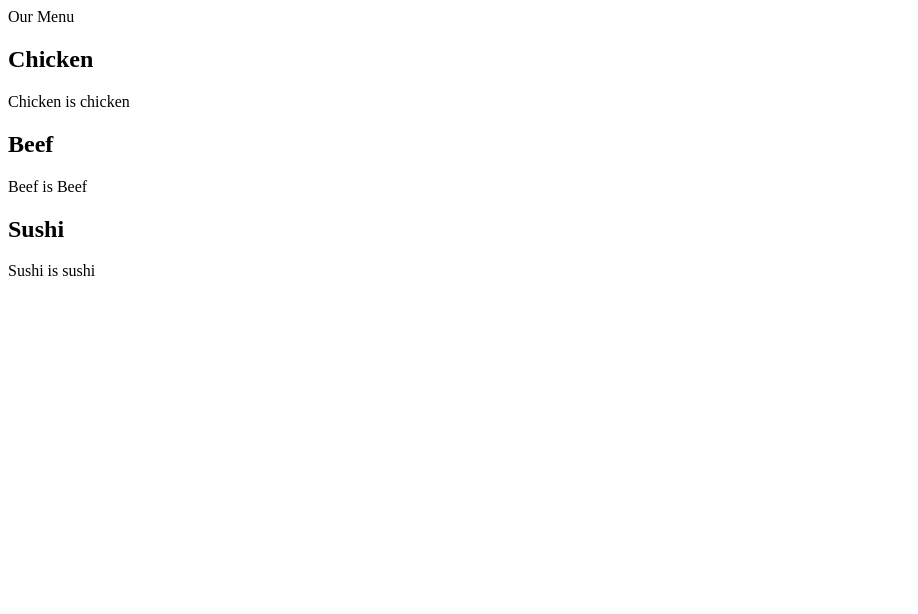
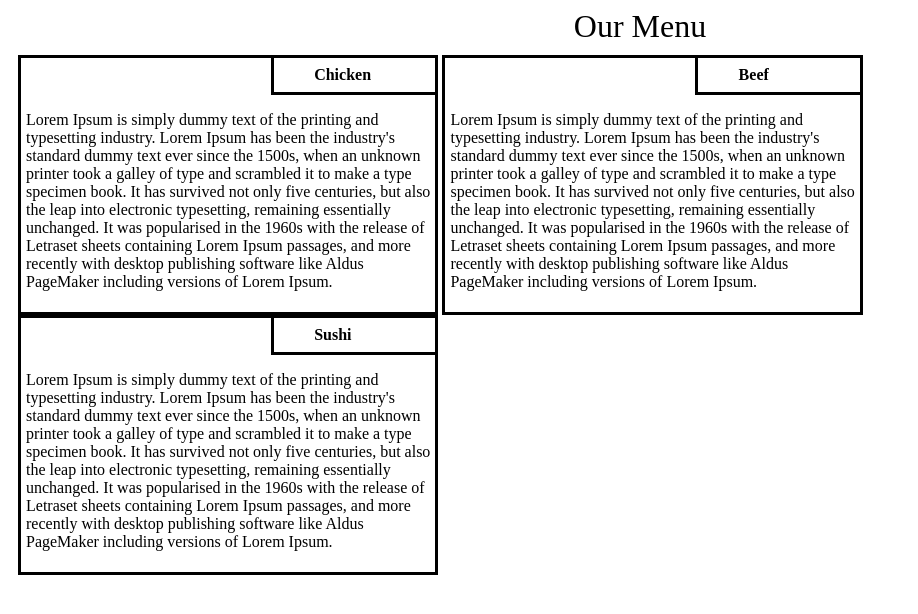
Before and after one commit to ajaya92/mod2_solution.github.io, a website: page index.html in a window 1280 px wide. Shown: the whole page, without its empty margins (0-918 px from the left). Drawn offline with Linux system fonts and the light colour scheme.

Commit message:
HTML and CSS modified

```diff
--- a/index.html
+++ b/index.html
@@ -3,24 +3,38 @@
 <head>
     <meta charset="UTF-8">
     <meta http-equiv="X-UA-Compatible" content="IE=edge">
-    <meta name="viewport" content="width=device-width, initial-scale=1.0">
+    <meta name="viewport" content="wclassth=device-wclassth, initial-scale=1.0">
+    <link rel="stylesheet" href="style.css">
     <title>Aj Restaurant</title>
 </head>
 <body>
-    <div>
         <header>Our Menu</header>
-    </div>
-    <div>
-        <section><h2>Chicken</h2>
-            <p>Chicken is chicken</p>
-        </section>
-        <section><h2>Beef</h2>
-            <p>Beef is Beef</p>
-        </section>
-        <section><h2>Sushi</h2>
-            <p>Sushi is sushi</p>
+
+    <div class="menuBoard">
+        <section>
+            <span>Chicken</span>
+            <p>
+                Lorem Ipsum is simply dummy text of the printing and typesetting industry. Lorem Ipsum has been the industry's standard dummy text ever since the 1500s, when an unknown printer took a galley of type and scrambled it to make a type specimen book. It has survived not only five centuries, but also the leap into electronic typesetting, remaining essentially unchanged. It was popularised in the 1960s with the release of Letraset sheets containing Lorem Ipsum passages, and more recently with desktop publishing software like Aldus PageMaker including versions of Lorem Ipsum.
+
+            </p>
+
         </section>
 
+        <section>
+            <span>Beef</span>
+            <p>
+                Lorem Ipsum is simply dummy text of the printing and typesetting industry. Lorem Ipsum has been the industry's standard dummy text ever since the 1500s, when an unknown printer took a galley of type and scrambled it to make a type specimen book. It has survived not only five centuries, but also the leap into electronic typesetting, remaining essentially unchanged. It was popularised in the 1960s with the release of Letraset sheets containing Lorem Ipsum passages, and more recently with desktop publishing software like Aldus PageMaker including versions of Lorem Ipsum.
+
+            </p>
+        </section>
+        <section>
+            <span>Sushi</span>
+            <p>
+                Lorem Ipsum is simply dummy text of the printing and typesetting industry. Lorem Ipsum has been the industry's standard dummy text ever since the 1500s, when an unknown printer took a galley of type and scrambled it to make a type specimen book. It has survived not only five centuries, but also the leap into electronic typesetting, remaining essentially unchanged. It was popularised in the 1960s with the release of Letraset sheets containing Lorem Ipsum passages, and more recently with desktop publishing software like Aldus PageMaker including versions of Lorem Ipsum.
+
+            </p>
+
+        </section>
     </div>
 
 </body>
--- /dev/null
+++ b/style.css
@@ -0,0 +1,44 @@
+header{
+    text-align: center;
+    text-decoration: none;
+    font-size: 32px;
+    font-family: Arial, Helvetica, sans-serif
+    padding-bottom: 2%;
+}
+div.menuBoard{
+    margin: 0px auto;
+    width:100%;
+    height: auto;
+    padding: 10px;
+
+
+
+}
+
+section{
+    width: 32%;
+    height: auto;
+    display: inline-block;
+    border-style: solid;
+    padding: 5px;
+
+}
+
+
+span{
+    width: 20%;
+    height: auto;
+    border-style: solid;
+    border-top-style: none;
+    border-right-style: none;
+    float: right;
+    padding: 2%;
+    margin-top: -5px;
+    margin-right: -5px;
+    padding-left: 10%;
+    padding-right: 10%;
+    font-weight: bold;
+}
+p{
+    display: inline-block;
+}
```
Also changed, not shown: package.json (added, +24 -0 lines), 2 other files.
